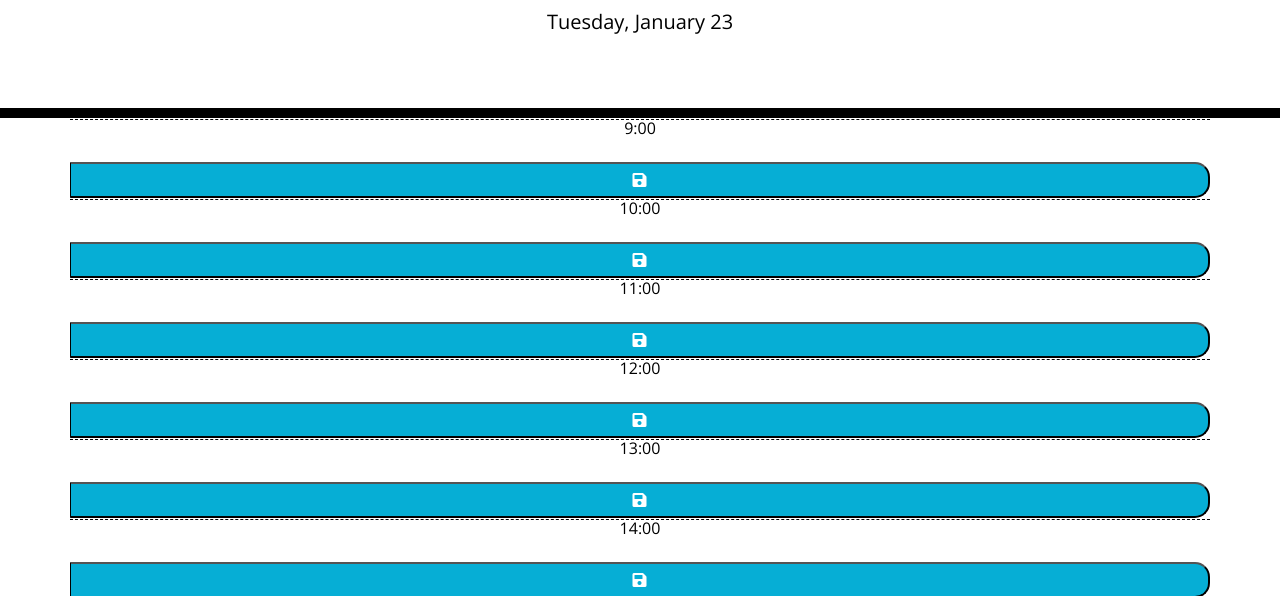
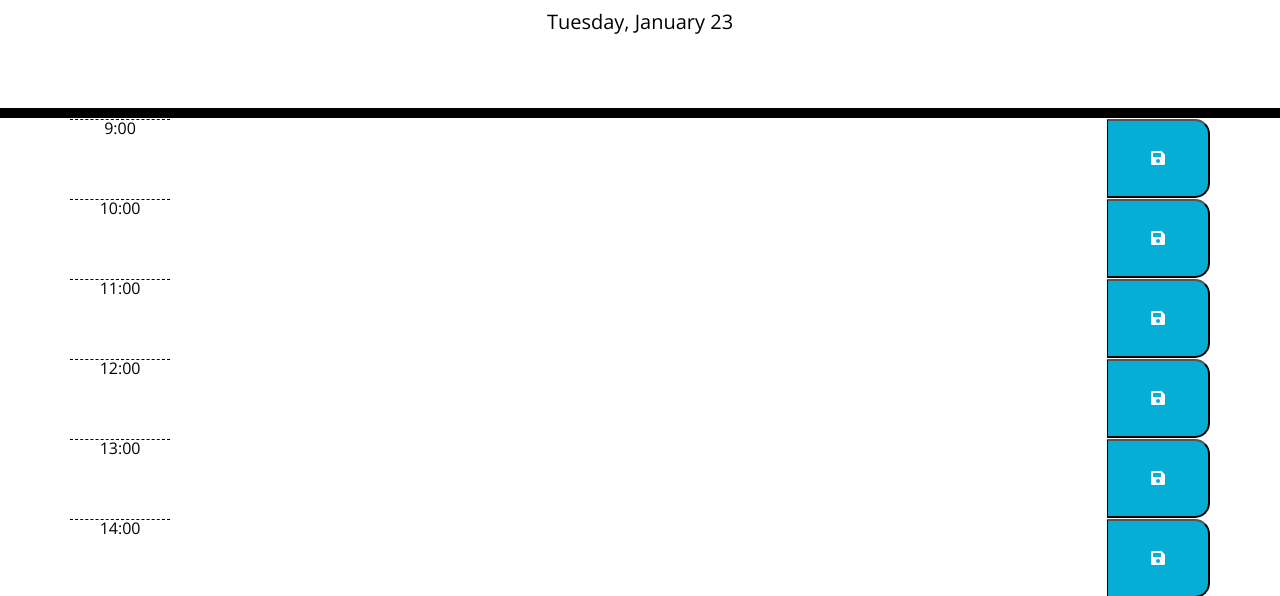
Before and after one commit to TamsinLloyd99/Third-Party-APIs-Daily-Planner-App, a plain HTML site: page starter/index.html in a window 1280 px wide. Shown: the part 169-765 px from the top of the page. Drawn offline with nearby package versions, Linux system fonts and the light colour scheme.

Commit message:
changed display of timeblocks to sit inline

```diff
--- a/starter/style.css
+++ b/starter/style.css
@@ -22,11 +22,9 @@ header {
   padding: 60px;
 }
 
-.description {
-  white-space: pre-wrap;
-}
-
 .time-block {
+  display: flex;
+  /* justify-content: center; */
   text-align: center;
   border-radius: 15px;
 }
@@ -38,9 +36,15 @@ header {
 }
 
 .hour {
+  flex: 0.25;
   background-color: #ffffff;
   color: #000000;
   border-top: 1px dashed #000000;
+}
+
+.description {
+  flex: 3;
+  white-space: pre-wrap;
 }
 
 .past {
@@ -59,6 +63,7 @@ header {
 }
 
 .saveBtn {
+  flex: 0.25;
   border-left: 1px solid black;
   border-top-right-radius: 15px;
   border-bottom-right-radius: 15px;
```
